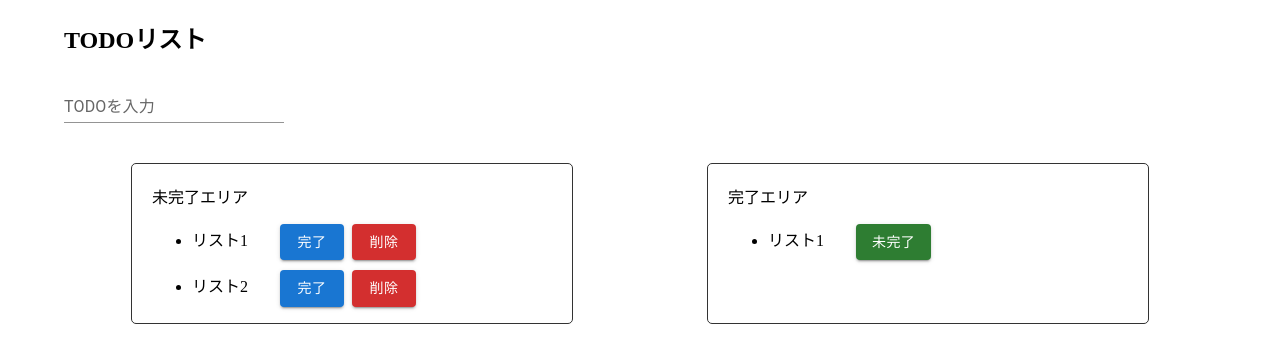
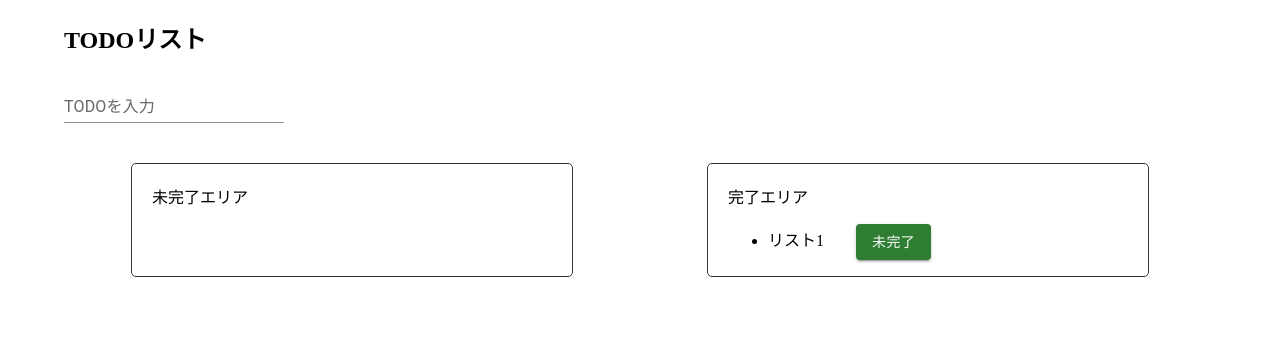
Before and after one commit to Masaaki618/elementary_todo, a React (Create React App) app: page / in a window 1280 px wide. Shown: the top 362 px of the page. Built offline with nearby package versions, Linux system fonts and the light colour scheme.

Commit message:
Add: 登録機能の実装

```diff
--- a/src/App.js
+++ b/src/App.js
@@ -1,5 +1,6 @@
 import styled from "@emotion/styled";
 import { Container, TextField, Box, Button } from "@mui/material";
+import { useState } from "react";
 
 export const App = () => {
   const SIncompEriaTodo = styled.div`
@@ -16,18 +17,50 @@ export const App = () => {
     padding: 20px 20px 0;
   `;
 
+  //インプットエリアの初期値
+  const [inputText, SetInputText] = useState("");
+
+  //未完了エリアのtodoに登録する初期値
+  const [imCompTodo, setImCompTodo] = useState([]);
+
+  const onChangeInput = (e) => {
+    //テキスト入力が行わるる毎にinputTextの値を書き換える
+    SetInputText(e.target.value);
+  };
+
+  //エンターが押された時の挙動
+  const onSubmitInput = (e) => {
+    //ページ遷移使用する挙動をキャンセル
+    e.preventDefault();
+    //inputエリアが空白の場合は登録できないようにする
+    if (inputText !== "") {
+      setImCompTodo((prevTodo) => [
+        ...prevTodo,
+        { text: inputText, id: imCompTodo.length + 1 },
+      ]);
+      SetInputText("");
+    }
+  };
+
   return (
     <Container>
       <h2>TODOリスト</h2>
-      <form>
-        <TextField id="standard-basic" label="TODOを入力" variant="standard" />
+      <form onSubmit={onSubmitInput}>
+        <TextField
+          id="standard-basic"
+          label="TODOを入力"
+          variant="standard"
+          value={inputText}
+          onChange={onChangeInput}
+        />
       </form>
       <Box sx={{ display: "flex", justifyContent: "space-around", mt: 5 }}>
         <SIncompEriaTodo>
           <p style={{ margin: "0" }}>未完了エリア</p>
           <ul>
+            {imCompTodo.map((todo) => (
               <li style={{ marginBottom: "10px" }}>
-              リスト1
+                {todo.text}
                 <Button variant="contained" sx={{ ml: 4 }}>
                   完了
                 </Button>
@@ -35,15 +68,7 @@ export const App = () => {
                   削除
                 </Button>
               </li>
-            <li style={{ marginBottom: "10px" }}>
-              リスト2
-              <Button variant="contained" sx={{ ml: 4 }}>
-                完了
-              </Button>
-              <Button variant="contained" color="error" sx={{ mx: 1 }}>
-                削除
-              </Button>
-            </li>
+            ))}
           </ul>
         </SIncompEriaTodo>
         <SCompEriaTodo>
```
Lines whose indentation alone changed are shown as unchanged.
